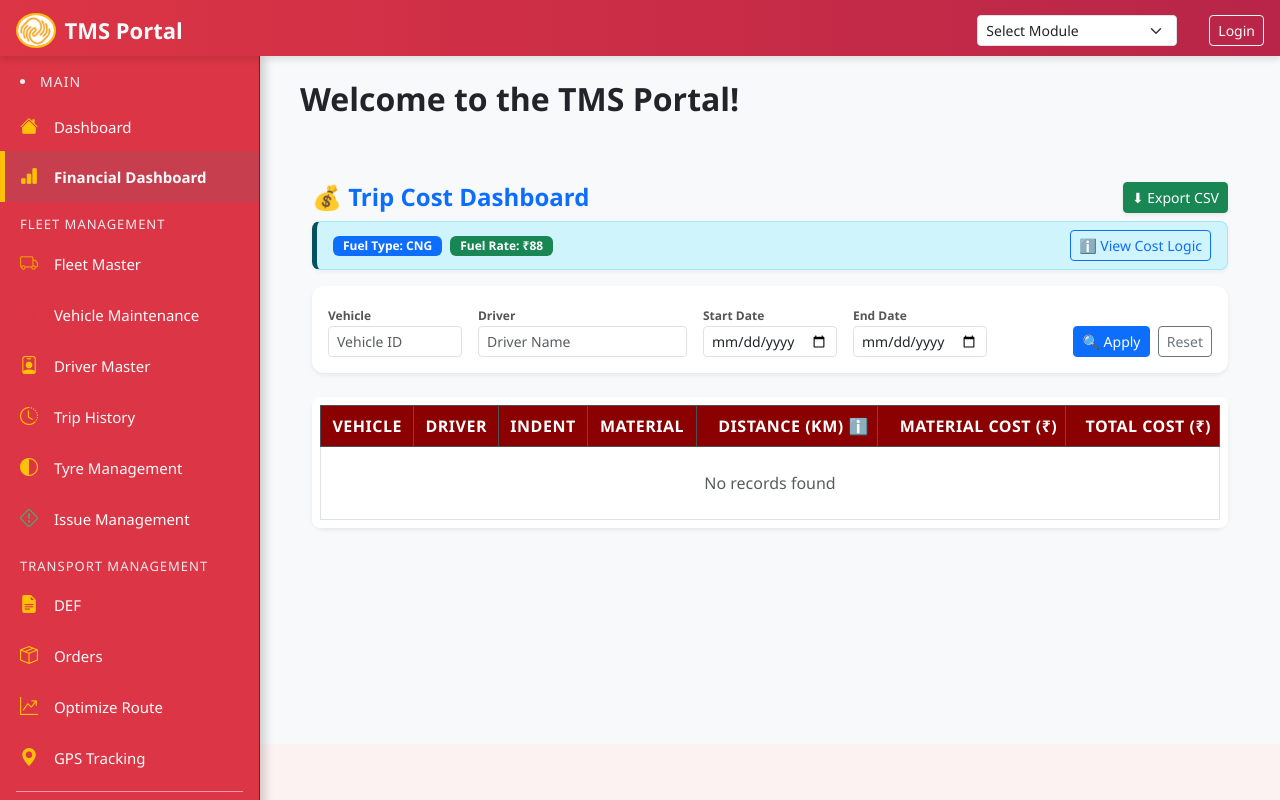
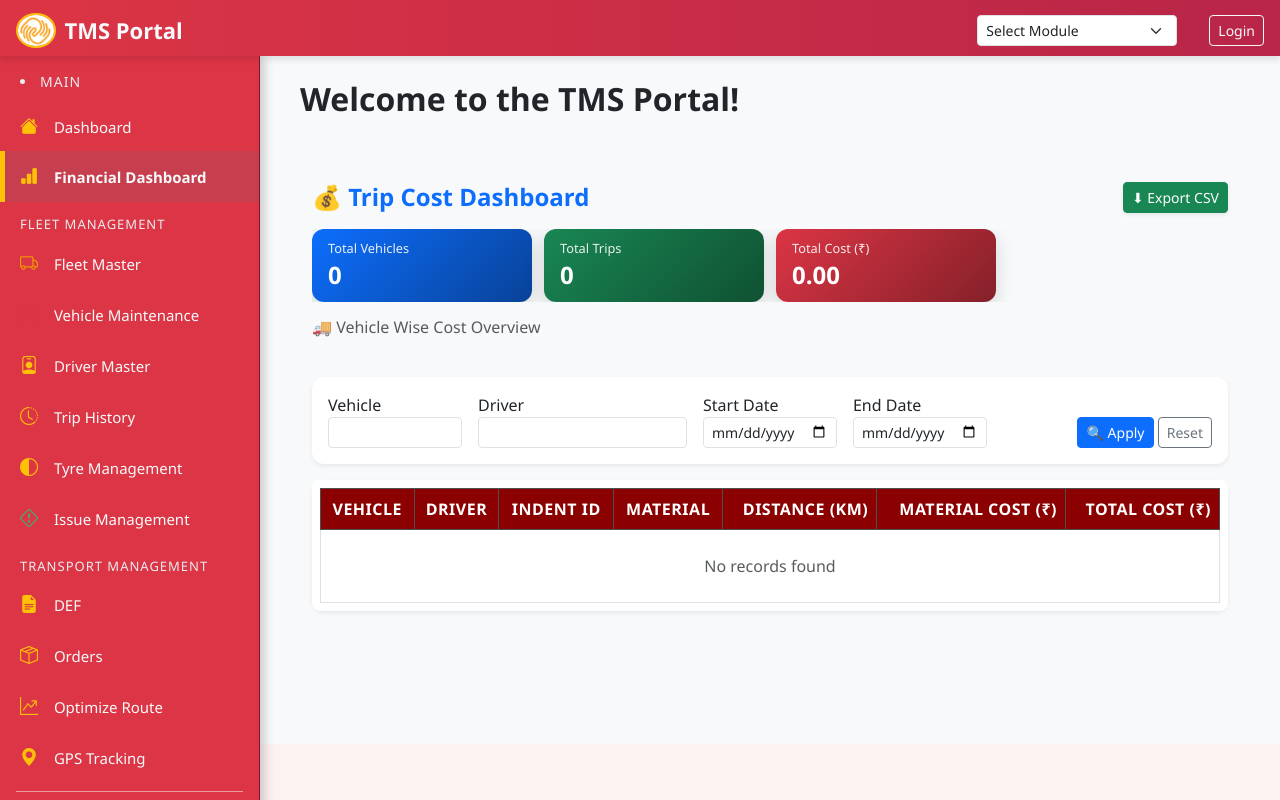
Before and after one commit to ashish86git/ashi-tms, a Flask app: page /financial in a window 1280 px wide. Run offline with Flask 3, Linux system fonts and the light colour scheme; data that the repository does not hold is empty; some libraries are stand-ins or nearby versions.

Commit message:
Add files via upload

```diff
--- a/templates/financial_dashboard.html
+++ b/templates/financial_dashboard.html
@@ -2,60 +2,80 @@
 {% block content %}
 
 <style>
-/* ================= UI Enhancements ================= */
 .dashboard-title {
     font-weight: 600;
 }
 
-.filter-card label {
-    font-size: 0.75rem;
-    font-weight: 600;
-    color: #555;
+/* ================= KPI STRIP ================= */
+.kpi-strip {
+    display: flex;
+    gap: 12px;
+    overflow-x: auto;
 }
 
+.kpi-card {
+    min-width: 220px;
+    background: linear-gradient(135deg, #0d6efd, #084298);
+    color: #fff;
+    border-radius: 12px;
+    padding: 12px 16px;
+    box-shadow: 0 6px 18px rgba(0,0,0,0.15);
+}
+
+.kpi-card h6 {
+    font-size: 0.8rem;
+    opacity: 0.9;
+    margin-bottom: 4px;
+}
+
+.kpi-card h4 {
+    margin: 0;
+    font-weight: 700;
+}
+
+/* ================= VEHICLE STRIP ================= */
+.vehicle-strip {
+    display: flex;
+    gap: 10px;
+    overflow-x: auto;
+    padding-bottom: 8px;
+}
+
+.vehicle-chip {
+    min-width: 200px;
+    border-radius: 10px;
+    background: #ffffff;
+    border-left: 5px solid #dc3545;
+    padding: 10px 12px;
+    box-shadow: 0 4px 10px rgba(0,0,0,0.08);
+}
+
+.vehicle-chip h6 {
+    font-size: 0.85rem;
+    margin-bottom: 2px;
+}
+
+.vehicle-chip small {
+    font-size: 0.7rem;
+    color: #6c757d;
+}
+
+.vehicle-chip .cost {
+    font-weight: 700;
+    color: #dc3545;
+    font-size: 0.85rem;
+}
+
+/* ================= TABLE ================= */
 .table thead th {
     white-space: nowrap;
-}
-
-.summary-card {
-    min-height: 90px;
-}
-
-.summary-card h6 {
-    font-size: 0.9rem;
-    font-weight: 600;
-}
-
-.summary-card p {
-    font-size: 0.75rem;
-    margin-bottom: 0;
-}
-
-.info-pill {
-    font-size: 0.75rem;
-    padding: 4px 10px;
-}
-
-@media (max-width: 768px) {
-    .summary-row {
-        overflow-x: auto;
-        flex-wrap: nowrap;
-    }
-
-    .summary-row .col-md-3 {
-        min-width: 220px;
-    }
-
-    .table-responsive {
-        font-size: 0.75rem;
-    }
 }
 </style>
 
 <div class="container-fluid mt-3">
 
 <!-- ================= HEADER ================= -->
-    <div class="d-flex flex-wrap justify-content-between align-items-center mb-2 gap-2">
+<div class="d-flex justify-content-between align-items-center mb-3">
     <h4 class="text-primary dashboard-title mb-0">
         💰 Trip Cost Dashboard
     </h4>
@@ -71,59 +91,76 @@
     </a>
 </div>
 
-    <!-- ================= COST INFO BAR ================= -->
-    <div class="alert alert-info d-flex justify-content-between align-items-center py-2 mb-3">
-        <div class="d-flex flex-wrap gap-2">
-            <span class="badge bg-primary info-pill">Fuel Type: CNG</span>
-            <span class="badge bg-success info-pill">Fuel Rate: ₹88</span>
-<!--            <span class="badge bg-dark info-pill">Vehicle Avg: Distance ÷ 6</span>-->
+<!-- ================= KPI STRIP ================= -->
+<div class="kpi-strip mb-3">
+    <div class="kpi-card">
+        <h6>Total Vehicles</h6>
+        <h4>{{ summary|length }}</h4>
     </div>
 
-        <button class="btn btn-outline-primary btn-sm"
-                data-bs-toggle="modal"
-                data-bs-target="#costLogicModal">
-            ℹ️ View Cost Logic
-        </button>
+    <div class="kpi-card" style="background:linear-gradient(135deg,#198754,#0f5132)">
+        <h6>Total Trips</h6>
+        <h4>
+            {{ summary.values() | sum(attribute='Trips') }}
+        </h4>
     </div>
 
-    <!-- ================= FILTERS ================= -->
-    <form method="get" class="card filter-card p-3 mb-3 shadow-sm border-0">
+    <div class="kpi-card" style="background:linear-gradient(135deg,#dc3545,#842029)">
+        <h6>Total Cost (₹)</h6>
+        <h4>
+            {{
+              "%.2f"|format(
+                summary.values() | sum(attribute='Total Cost')
+              )
+            }}
+        </h4>
+    </div>
+</div>
+
+<!-- ================= VEHICLE SUMMARY STRIP ================= -->
+<h6 class="text-muted mb-2">🚚 Vehicle Wise Cost Overview</h6>
+
+<div class="vehicle-strip mb-4">
+    {% for s in summary.values() %}
+    <div class="vehicle-chip">
+        <h6 class="text-primary">{{ s['Vehicle ID'] }}</h6>
+        <small>Trips: {{ s['Trips'] }}</small><br>
+        <span class="cost">₹ {{ "%.2f"|format(s['Total Cost']) }}</span>
+    </div>
+    {% endfor %}
+</div>
+
+<!-- ================= FILTERS (UNCHANGED) ================= -->
+<form method="get" class="card p-3 mb-3 shadow-sm border-0">
     <div class="row g-3 align-items-end">
 
-            <div class="col-md-2 col-6">
+        <div class="col-md-2">
             <label>Vehicle</label>
-                <input type="text" name="vehicle_id"
-                       class="form-control form-control-sm"
-                       placeholder="Vehicle ID"
+            <input type="text" name="vehicle_id" class="form-control form-control-sm"
                    value="{{ vehicle_filter }}">
         </div>
 
-            <div class="col-md-3 col-6">
+        <div class="col-md-3">
             <label>Driver</label>
-                <input type="text" name="driver_name"
-                       class="form-control form-control-sm"
-                       placeholder="Driver Name"
+            <input type="text" name="driver_name" class="form-control form-control-sm"
                    value="{{ driver_filter }}">
         </div>
 
-            <div class="col-md-2 col-6">
+        <div class="col-md-2">
             <label>Start Date</label>
-                <input type="date" name="start_date"
-                       class="form-control form-control-sm"
+            <input type="date" name="start_date" class="form-control form-control-sm"
                    value="{{ start_date }}">
         </div>
 
-            <div class="col-md-2 col-6">
+        <div class="col-md-2">
             <label>End Date</label>
-                <input type="date" name="end_date"
-                       class="form-control form-control-sm"
+            <input type="date" name="end_date" class="form-control form-control-sm"
                    value="{{ end_date }}">
         </div>
 
-            <div class="col-md-3 col-12 text-end">
-                <button class="btn btn-primary btn-sm me-1">🔍 Apply</button>
-                <a href="{{ url_for('financial') }}"
-                   class="btn btn-outline-secondary btn-sm">
+        <div class="col-md-3 text-end">
+            <button class="btn btn-primary btn-sm">🔍 Apply</button>
+            <a href="{{ url_for('financial') }}" class="btn btn-outline-secondary btn-sm">
                 Reset
             </a>
         </div>
@@ -131,43 +168,17 @@
     </div>
 </form>
 
-    <!-- ================= SUMMARY ================= -->
-    <div class="row mb-3 summary-row g-2">
-        {% for s in summary.values() %}
-        <div class="col-md-3">
-            <div class="card summary-card shadow-sm border-start border-4 border-danger">
-                <div class="card-body p-2">
-                    <h6 class="mb-1 text-primary">🚚 {{ s['Vehicle ID'] }}</h6>
-                    <p>Trips: <strong>{{ s['Trips'] }}</strong></p>
-                    <p class="text-danger fw-semibold">
-                        ₹ {{ "%.2f"|format(s['Total Cost']) }}
-                    </p>
-                </div>
-            </div>
-        </div>
-        {% endfor %}
-    </div>
-
-    <!-- ================= TABLE ================= -->
+<!-- ================= TABLE (UNCHANGED) ================= -->
 <div class="card shadow-sm border-0">
-        <div class="card-body p-0">
-
     <div class="table-responsive">
         <table class="table table-hover table-bordered align-middle mb-0">
             <thead class="table-dark text-center">
                 <tr>
                     <th>Vehicle</th>
                     <th>Driver</th>
-                            <th>Indent</th>
+                    <th>Indent ID</th>
                     <th>Material</th>
-                            <th class="text-end">
-                                Distance (KM)
-                                <span class="text-info"
-                                      data-bs-toggle="tooltip"
-                                      title="Distance + 20 KM ÷ 6 × ₹78">
-                                    ℹ️
-                                </span>
-                            </th>
+                    <th class="text-end">Distance (KM)</th>
                     <th class="text-end">Material Cost (₹)</th>
                     <th class="text-end">Total Cost (₹)</th>
                 </tr>
@@ -178,17 +189,15 @@
                 <tr>
                     <td>{{ r['Vehicle ID'] }}</td>
                     <td>{{ r['Driver Name'] }}</td>
-                            <td class="fw-semibold">{{ r['Indent'] }}</td>
+                    <td class="fw-semibold">
+                        <a href="/def?indent_id={{ r['Indent'] }}"
+                           class="text-decoration-none text-primary fw-semibold">
+                            {{ r['Indent'] }}
+                        </a>
+                    </td>
                     <td>{{ r['Material'] }}</td>
-
-                            <td class="text-end">
-                                {{ "%.2f"|format(r['Distance (KM)']) }}
-                            </td>
-
-                            <td class="text-end">
-                                {{ "%.2f"|format(r['Material Cost']) }}
-                            </td>
-
+                    <td class="text-end">{{ "%.2f"|format(r['Distance (KM)']) }}</td>
+                    <td class="text-end">{{ "%.2f"|format(r['Material Cost']) }}</td>
                     <td class="text-end fw-bold text-danger">
                         {{ "%.2f"|format(r['Total Cost Per Trip']) }}
                     </td>
@@ -203,66 +212,7 @@
             </tbody>
         </table>
     </div>
-
-        </div>
 </div>
 
 </div>
-
-<!-- ================= COST LOGIC MODAL ================= -->
-<div class="modal fade" id="costLogicModal" tabindex="-1">
-  <div class="modal-dialog modal-dialog-centered">
-    <div class="modal-content">
-
-      <div class="modal-header bg-primary text-white">
-        <h6 class="modal-title">📊 Trip Cost Calculation Logic</h6>
-        <button type="button" class="btn-close btn-close-white"
-                data-bs-dismiss="modal"></button>
-      </div>
-
-      <div class="modal-body small">
-
-        <p><strong>Fuel Type:</strong> CNG</p>
-        <p><strong>Fuel Rate Used:</strong> ₹78</p>
-
-        <hr>
-
-        <p><strong>Distance Cost Formula:</strong></p>
-        <code>(Trip Distance + 20 KM) ÷ 6 × 78</code>
-
-        <hr>
-
-        <p><strong>Material Cost Formula:</strong></p>
-        <code>No. of Buckets × Material Rate</code>
-
-        <hr>
-
-        <p class="fw-bold text-danger">
-            Total Cost = Distance Cost + Material Cost
-        </p>
-
-      </div>
-
-      <div class="modal-footer">
-        <button class="btn btn-secondary btn-sm"
-                data-bs-dismiss="modal">
-            Close
-        </button>
-      </div>
-
-    </div>
-  </div>
-</div>
-
-<script>
-document.addEventListener("DOMContentLoaded", function () {
-    var tooltipTriggerList = [].slice.call(
-        document.querySelectorAll('[data-bs-toggle="tooltip"]')
-    );
-    tooltipTriggerList.map(function (el) {
-        return new bootstrap.Tooltip(el);
-    });
-});
-</script>
-
 {% endblock %}
```
Lines whose indentation alone changed are shown as unchanged.
